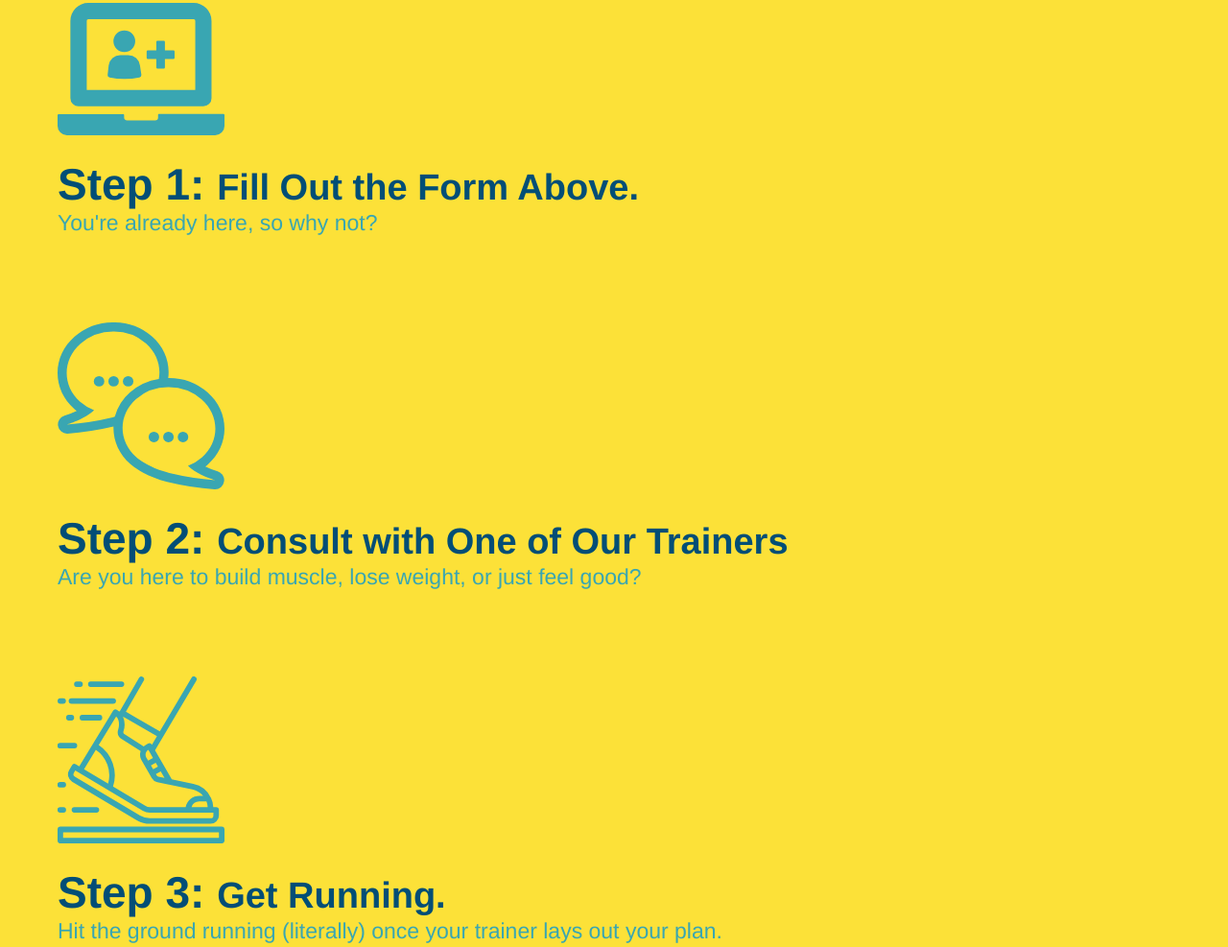
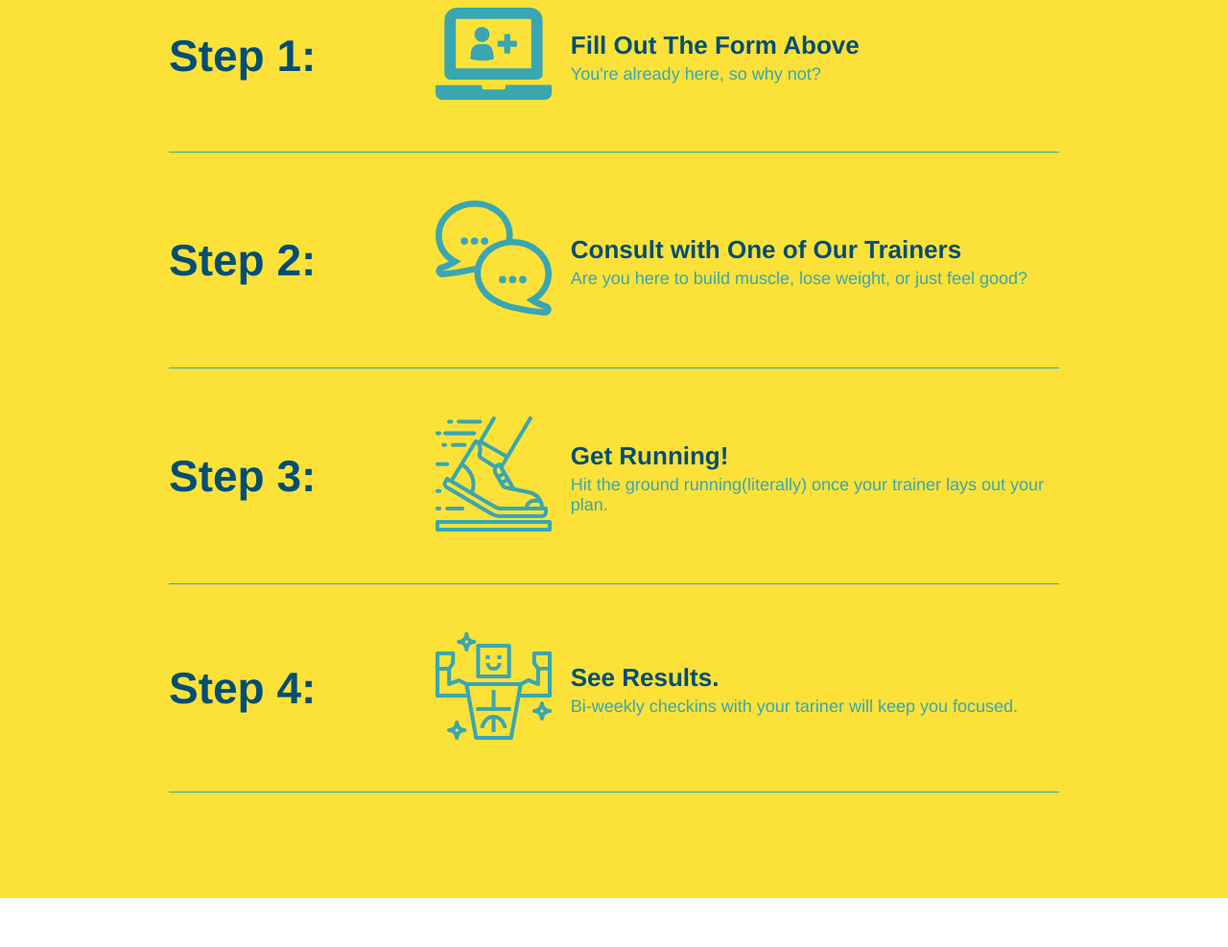
Before and after one commit to hector-rangel/Run-Buddy, a plain HTML site: page index.html in a window 1280 px wide. Shown: the part 1285-2272 px from the top of the page at 96% size. Drawn offline with Linux system fonts and the light colour scheme; files whose address does not match are found by name.

Commit message:
add flexbox to the steps

```diff
--- a/assets/css/style.css
+++ b/assets/css/style.css
@@ -157,6 +157,16 @@ section {
     background: #fce138
 }
 
+.step {
+    margin: 50px auto;
+    padding-bottom: 50px;
+    width: 80%;
+    border-bottom: 1px solid #39a6b2;
+    display: flex;
+    flex-wrap: wrap;
+    align-items: center;
+    justify-content: space-between;
+}
 .section-title {
     font-size: 55px;
     color: #024e76;
@@ -175,28 +185,41 @@ section {
     border-color: #39a6b2;
 }
 
-.steps div {
-    margin-bottom: 80px;
+.step h3 {
+    color: #024e76;
+    font-size: 46px;
+    flex: 1 30%;
 }
 
-.steps img {
-    width: 15%;
-    margin: 10px 0;
+.step-info {
+    flex: 2 70%;
+    display: flex;
+    flex-wrap: wrap;
+    align-items: center;
 }
 
-.steps h3 {
-    color: #024e76;
-    font-size: 46px;
-    margin-top: 10px;
+.step-img {
+    flex: 1 12%;
+    margin-right: 20px;
 }
 
-.steps p {
-    color:#39a6b2;
-    font-size: 23px;
+.step-img img {
+    max-width: 100%;
 }
 
-.steps span {
-    font-size: 38px;
+.step-text {
+    flex: 12;
+}
+
+.step-text p {
+    color:#39a6b2;
+    font-size: 18px;
+}
+
+.step-text h4 {
+    font-size: 26px;
+    line-height: 1.5;
+    color:#024e76;
 }
 
 .trainer {
--- a/index.html
+++ b/index.html
@@ -98,29 +98,58 @@
     <section id="what-you-do" class="steps">
         <h2 class="section-title secondary-border">What You Do</h2>
 
-        <div>
+        <div class="step">
+            <h3>Step 1:</h3>
+            <div class="step-info">
+                <div class="step-img">
             <!-- insert this img element -->
-            <img src="./assets/images/step-1.svg" alt="" />
-            <h3>Step 1: <span>Fill Out the Form Above.</span></h3>
-            <p> You're already here, so why not?</p>
+                    <img src="./assets/images/step-1.svg" alt="" />
+            </div>
+            <div class="step-text">
+                <h4>Fill Out The Form Above</h4>
+                <p> You're already here, so why not?</p>
+            </div>
+            </div>
         </div>
 
-        <div>
-            <img src="./assets/images/step-2.svg" alt="" />
-            <h3>Step 2: <span>Consult with One of Our Trainers</span></h3>
-            <p>Are you here to build muscle, lose weight, or just feel good?</p>
+
+        <div class="step">
+            <h3>Step 2:</h3>
+            <div class="step-info">
+                <div class="step-img">
+                    <img src="./assets/images/step-2.svg" alt="" />
+                </div>
+                <div class="step-text">
+                    <h4>Consult with One of Our Trainers</h4>
+                    <p>Are you here to build muscle, lose weight, or just feel good?</p>
+                </div>
+            </div>
         </div>
 
-        <div>
-            <img src="./assets/images/step-3.svg" alt="" />
-            <h3>Step 3: <span>Get Running.</span></h3>
-            <p>Hit the ground running (literally) once your trainer lays out your plan.</p>
+        <div class="step">
+            <h3>Step 3:</h3>
+            <div class="step-info">
+                <div class="step-img">
+                    <img src="./assets/images/step-3.svg" alt="" />
+                </div>
+                <div class="step-text">
+                    <h4>Get Running!</h4>
+                    <p>Hit the ground running(literally) once your trainer lays out your plan.</p>
+                </div>
+            </div>
         </div>
 
-        <div>
-            <img src="./assets/images/step-4.svg" alt="" />
-            <h3>Step 4: <span>See Results.</span></h3>
-            <p>Bi-weekly checkins with your trainer will keep you focused</p>
+        <div class="step">
+            <h3>Step 4:</h3>
+            <div class="step-info">
+                <div class="step-img">
+                    <img src="./assets/images/step-4.svg" alt="" />
+                </div>
+                <div class="step-text">
+                    <h4>See Results.</h4>
+                    <p>Bi-weekly checkins with your tariner will keep you focused.</p>
+                </div>
+            </div>
         </div>
     </section>
 
```
